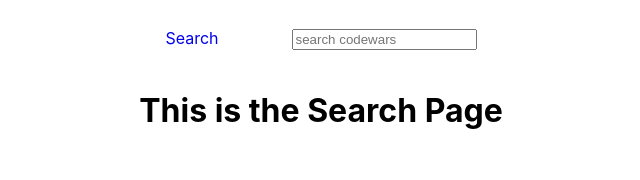
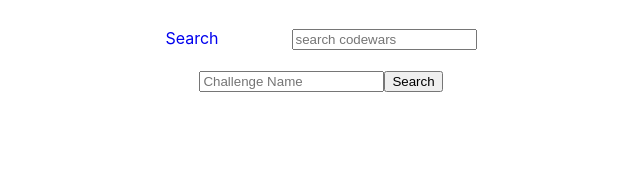
Before and after one commit to nadirao/TrackMyCode, a React (Create React App) app: page /search in a window 1280 px wide. Shown: the part 312-492 px from the top of the page, without its empty margins (319-959 px from the left). Built offline with nearby package versions, Linux system fonts and the light colour scheme.

Commit message:
wip: implementing search functionality

```diff
--- a/src/App.js
+++ b/src/App.js
@@ -1,25 +1,61 @@
-import './styles/App.css';
+import "./styles/App.css";
 import { Routes, Route } from "react-router-dom";
-import Header from './components/Header'
-import Search from './pages/Search/Search'
-import Home from './pages/Home/Home'
-import Challenges from './pages/Challenges/Challenges'
-import ChallengesList from './pages/ChallengesList/ChallengesList'
-import Footer from './components/Footer'
-
-
-
+import Header from "./components/Header";
+import Search from "./pages/Search/Search";
+import Home from "./pages/Home/Home";
+import Challenges from "./pages/Challenges/Challenges";
+import ChallengesList from "./pages/ChallengesList/ChallengesList";
+import Footer from "./components/Footer";
+import { useState } from "react";
 
 function App() {
+  const [challenge, setChallenge] = useState([]);
+  const [loading, setLoading] = useState(false);
+
+  const url = `https://www.codewars.com/api/v1/code-challenges/`;
+
+  const fetchChallenge = async (slug) => {
+    setLoading(false);
+    try {
+      const response = await fetch(url + slug);
+      const data = await response.json();
+      setChallenge(data);
+      setLoading(!loading);
+      // console.log(data);
+    } catch (error) {
+      console.log(error);
+    }
+  };
+
   return (
-
     <div className="App">
       <Header />
       <Routes>
         <Route path="/" element={<Home />}></Route>
-        <Route path="/search" element={<Search />}></Route>
+        <Route
+          path="/search"
+          element={<Search
+          challenge={challenge}
+          setChallenge={setChallenge}
+          loading={loading}
+          setLoading={setLoading}
+          fetchChallenge={fetchChallenge}
+          url={url} />}
+        ></Route>
         <Route path="/challenges" element={<ChallengesList />}></Route>
-        <Route path="/challenges/:id" element={<Challenges />}></Route>
+        <Route
+          path="/challenges/:slug"
+          element={
+            <Challenges
+              challenge={challenge}
+              setChallenge={setChallenge}
+              loading={loading}
+              setLoading={setLoading}
+              fetchChallenge={fetchChallenge}
+              url={url}
+            />
+          }
+        ></Route>
       </Routes>
       <Footer />
     </div>
--- a/src/pages/Challenges/Challenges.js
+++ b/src/pages/Challenges/Challenges.js
@@ -5,39 +5,43 @@
 import CardActions from "@mui/material/CardActions";
 import CardContent from "@mui/material/CardContent";
 import Button from "@mui/material/Button";
-import { Typography } from "@material-ui/core";
 
-export default function Challenges(props) {
-  const { id } = useParams();
-  const url = `https://www.codewars.com/api/v1/code-challenges/${id}`;
 
-  const [challenge, setChallenge] = useState([]);
-  const [loading, setLoading] = useState(false);
+export default function Challenges({challenge, setChallenge, loading, setLoading, url, fetchChallenge}) {
 
-  const fetchChallenge = async () => {
-    try {
-      const response = await fetch(url);
-      const data = await response.json();
-      setChallenge(data);
-      setLoading(!loading);
-      console.log(data);
-    } catch (error) {
-      console.log(error);
-    }
-  };
+  const { slug } = useParams();
+
+  // const fetchChallenge = async () => {
+  //   setLoading(false)
+  //   try {
+  //     const response = await fetch(url+slug);
+  //     const data = await response.json();
+  //     setChallenge(data);
+  //     setLoading(!loading);
+  //     // console.log(data);
+  //   } catch (error) {
+  //     console.log(error);
+  //   }
+  // };
+
 
   console.log("challenge:", challenge);
 
   useEffect(() => {
-    fetchChallenge();
+    fetchChallenge(slug);
   }, []);
+
+  const cardStyle = {
+    height: '80%',
+    maxWidth: '450px'
+  }
 
   return (
     <div className="Challenge">
       {loading ? (
         <>
           <div className="challenge-name">{challenge.name}</div>
-          <Card sx={{ maxWidth: 345 }}>
+          <Card style={cardStyle}>
             <CardContent>
               <div className="challenge-description">
                 {challenge.description.replace(/`/g, "'").split("\n")[0]}
--- a/src/pages/Search/Search.js
+++ b/src/pages/Search/Search.js
@@ -1,5 +1,43 @@
-export default function Search(){
-    return(
-        <h1>This is the Search Page</h1>
-    )
+import { Link } from "react-router-dom";
+import { useState } from "react";
+import Challenges from "../Challenges/Challenges";
+
+
+export default function Search({ fetchChallenge }) {
+  const [newSearch, setSearch] = useState("");
+
+  const handleChange = (e) => {
+    setSearch(e.target.value);
+  };
+
+  const handleSubmit = async (e) => {
+    e.preventDefault();
+    await setSearch(newSearch.replace(/\s+/g, "-").toLowerCase());
+    console.log(newSearch);
+    fetchChallenge(newSearch);
+  };
+
+  return (
+    <div>
+      <form className="searchform" onSubmit={handleSubmit}>
+        <input
+          type="text"
+          value={newSearch}
+          name="newSearch"
+          onChange={handleChange}
+          placeholder="Challenge Name"
+        />
+        <input
+          className="search"
+          type="submit"
+          value="Search"
+        />
+      </form>
+      <Link to={`/challenges/${newSearch}`}>
+        <div className="show-challenge">
+
+        </div>
+      </Link>
+    </div>
+  );
 }
--- a/src/styles/App.css
+++ b/src/styles/App.css
@@ -1,8 +1,5 @@
 .App {
   text-align: center;
-  background-repeat: no-repeat;
-  background-size: cover;
-  background-position: center;
   display: flex;
   flex-direction: column;
   justify-content: center;
@@ -48,3 +45,12 @@
   font-size: 15px;
   font-family: Arial, Helvetica, sans-serif;
 }
+
+.challenge-name{
+  margin-bottom: 4vmin;
+  margin-top: 7vmin;
+  font-size: 20px;
+  font-family: 'Times New Roman', Times, serif;
+  font-weight: bold;
+  color: navy;
+}
```
